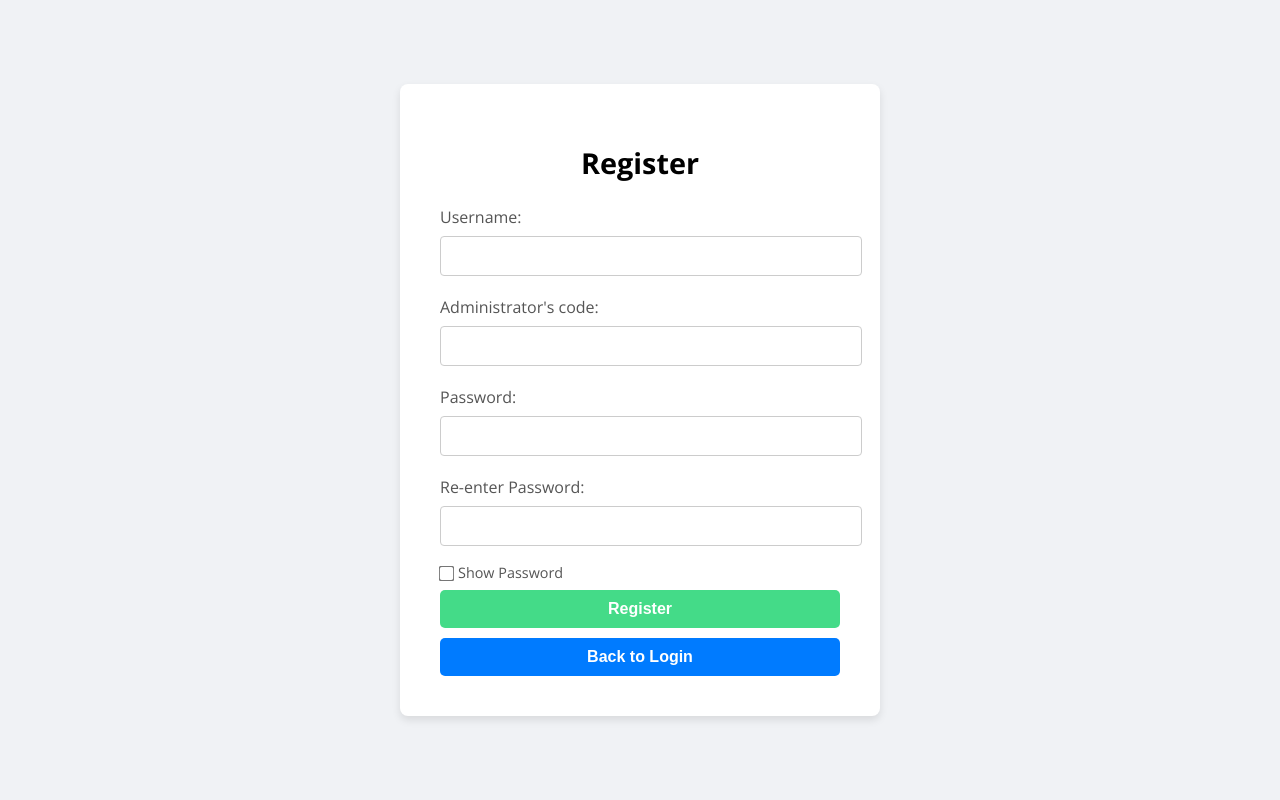
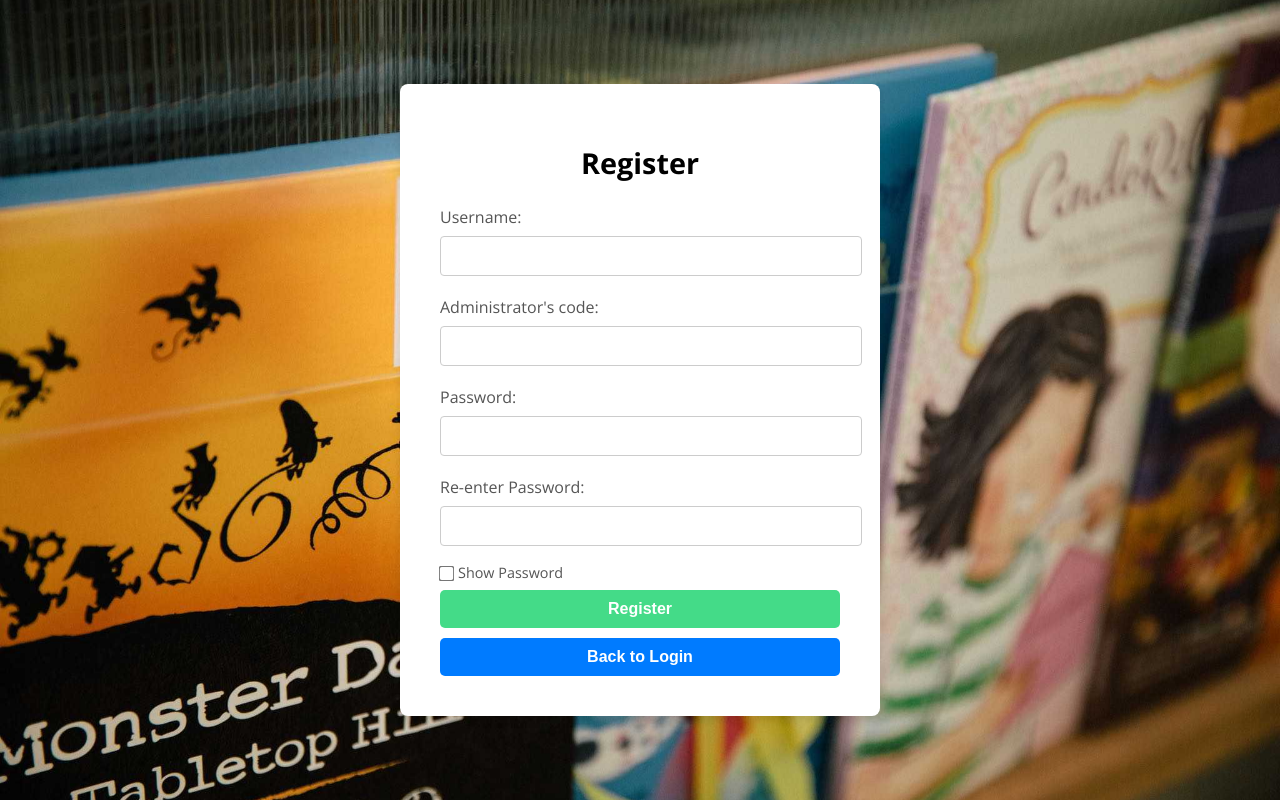
Before and after one commit to rocketninja7/h4g2025, a React (Create React App) app in the folder frontend/login/: page /register in a window 1280 px wide. Built offline with nearby package versions, Linux system fonts and the light colour scheme.

Commit message:
login bg

```diff
--- a/frontend/login/src/App.css
+++ b/frontend/login/src/App.css
@@ -5,7 +5,10 @@
   justify-content: center;
   align-items: center;
   height: 100vh;
-  background-color: #f0f2f5;
+  background-image: url('../public/backgroundsbc.jpg');
+  background-size: cover;
+  background-position: center;
+  background-repeat: no-repeat;
 }
 
 .login-form {
```
Also changed, not shown: frontend/login/public/backgroundsbc.jpg (added).
